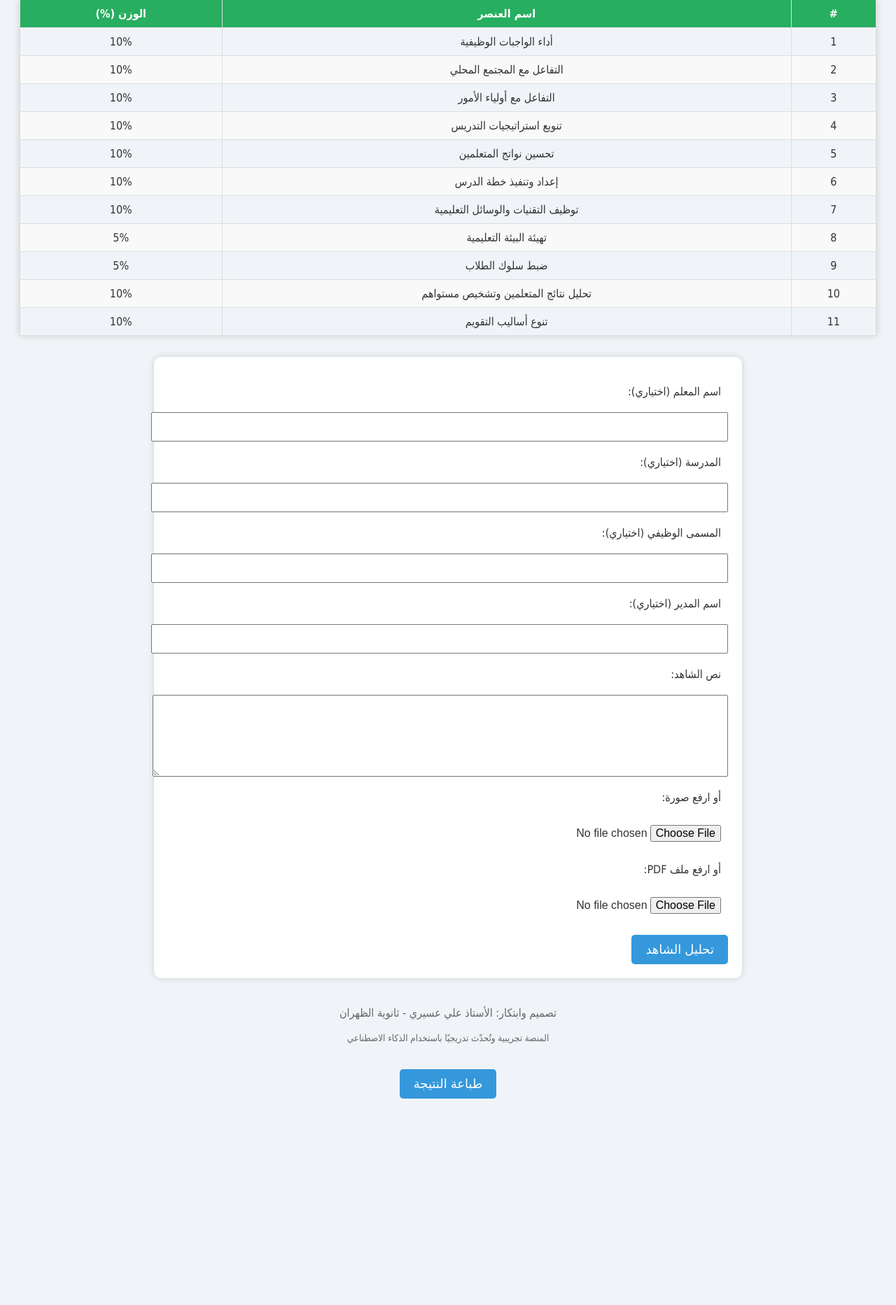
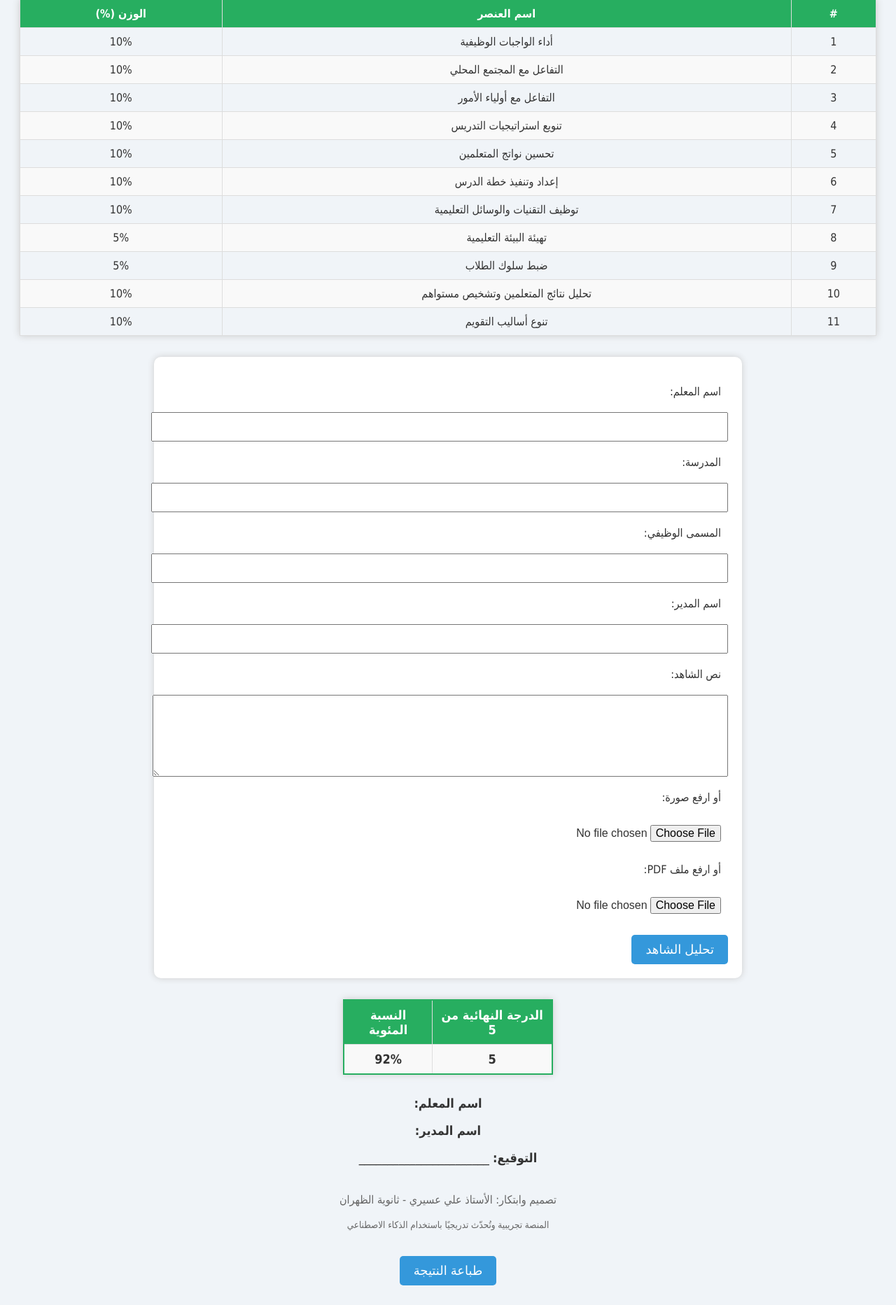
Before and after one commit to aliasiriiii/smart-ai, a Flask app: page / in a window 1280 px wide. Shown: the part 110-1975 px from the top of the page at 70% size. Before the commit the page ends 1680 px from the top, so only its background shows below. Run offline with Flask 3, Linux system fonts and the light colour scheme.

Commit message:
Update index.html

```diff
--- a/templates/index.html
+++ b/templates/index.html
@@ -64,7 +64,12 @@
             color: #666;
         }
         @media print {
-            .no-print { display: none; }
+            .no-print, .gpt-analysis, form, .footer, #loading {
+                display: none !important;
+            }
+            #print-section {
+                display: block;
+            }
         }
     </style>
     <script>
@@ -103,16 +108,16 @@
 
     <!-- نموذج الإدخال -->
     <form method="POST" enctype="multipart/form-data" onsubmit="showLoading()">
-        <label>اسم المعلم (اختياري):</label>
+        <label>اسم المعلم:</label>
         <input type="text" name="teacher_name" value="{{ teacher_name }}">
 
-        <label>المدرسة (اختياري):</label>
+        <label>المدرسة:</label>
         <input type="text" name="school" value="{{ school }}">
 
-        <label>المسمى الوظيفي (اختياري):</label>
+        <label>المسمى الوظيفي:</label>
         <input type="text" name="job_title" value="{{ job_title }}">
 
-        <label>اسم المدير (اختياري):</label>
+        <label>اسم المدير:</label>
         <input type="text" name="principal_name" value="{{ principal_name }}">
 
         <label>نص الشاهد:</label>
@@ -131,6 +136,26 @@
         جاري التحليل... يرجى الانتظار
     </div>
 
+    <!-- جدول النتيجة النهائية للطباعة -->
+    <div id="print-section">
+        <table style="width: 300px; margin: 30px auto; font-size: 18px; border: 2px solid #27ae60;">
+          <tr style="background-color: #27ae60; color: white;">
+            <th>الدرجة النهائية من 5</th>
+            <th>النسبة المئوية</th>
+          </tr>
+          <tr>
+            <td><strong>{{ final_score }}</strong></td>
+            <td><strong>{{ final_percentage }}%</strong></td>
+          </tr>
+        </table>
+
+        <div style="text-align: center; font-size: 18px; margin-top: 30px;">
+            <p><strong>اسم المعلم:</strong> {{ teacher_name }}</p>
+            <p><strong>اسم المدير:</strong> {{ principal_name }}</p>
+            <p><strong>التوقيع:</strong> _______________________</p>
+        </div>
+    </div>
+
     {% if gpt_result %}
     <div class="no-print">
         <h2 style="margin-top: 40px;">نتيجة التحليل الذكي (GPT)</h2>
@@ -143,11 +168,6 @@
             <strong>تم التقييم تلقائيًا باستخدام الذكاء الاصطناعي بناءً على الشواهد المقدمة.</strong><br>
             لا يُغني هذا التقييم عن التقييم البشري المباشر من قبل المشرف التربوي أو قائد المدرسة.
         </div>
-
-        <div style="margin-top: 40px; font-size: 18px;">
-            <strong>اسم المدير:</strong> {{ principal_name }}<br>
-            <strong>التوقيع:</strong> ______________________
-        </div>
     </div>
     {% endif %}
 
```
